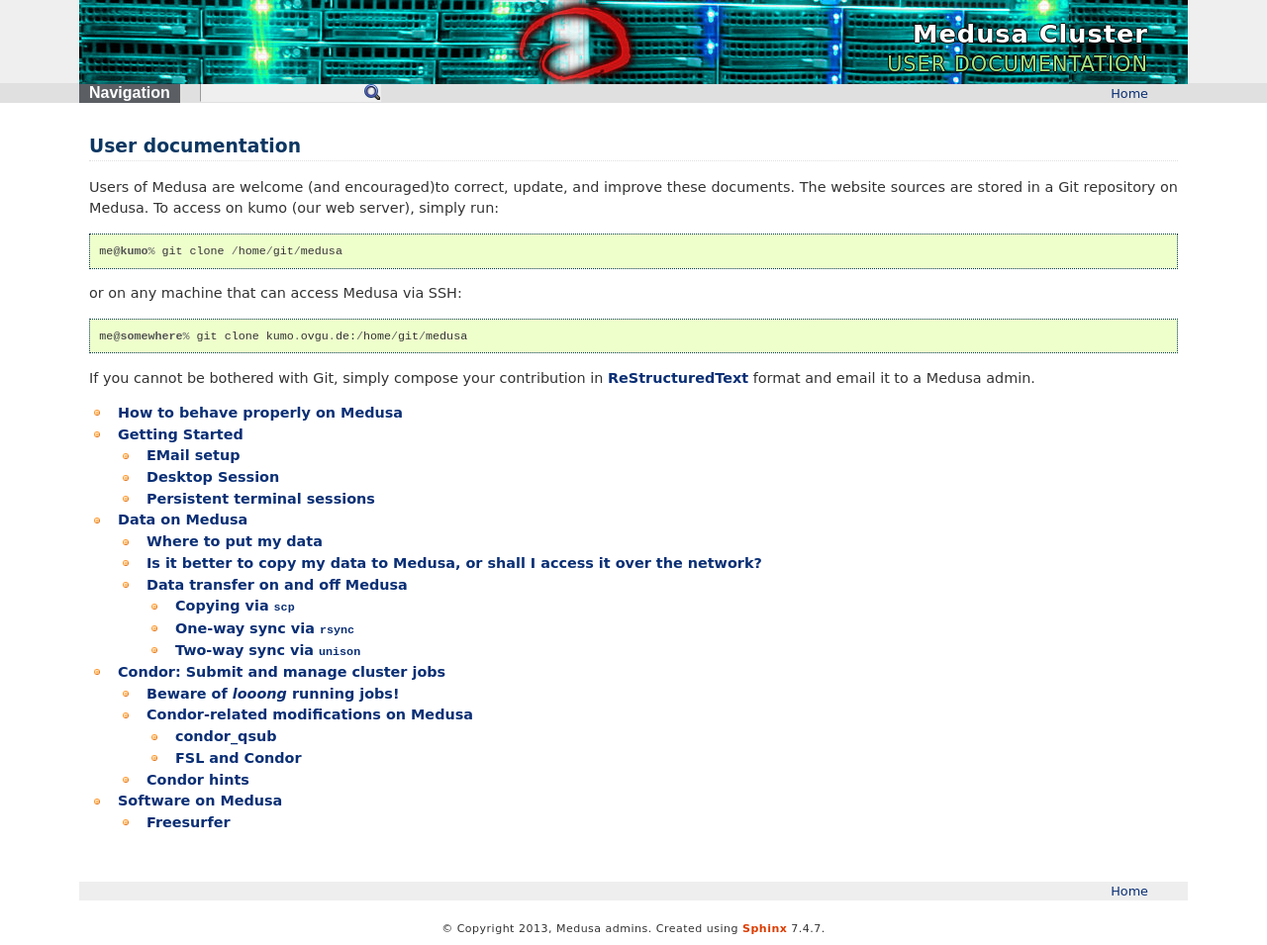
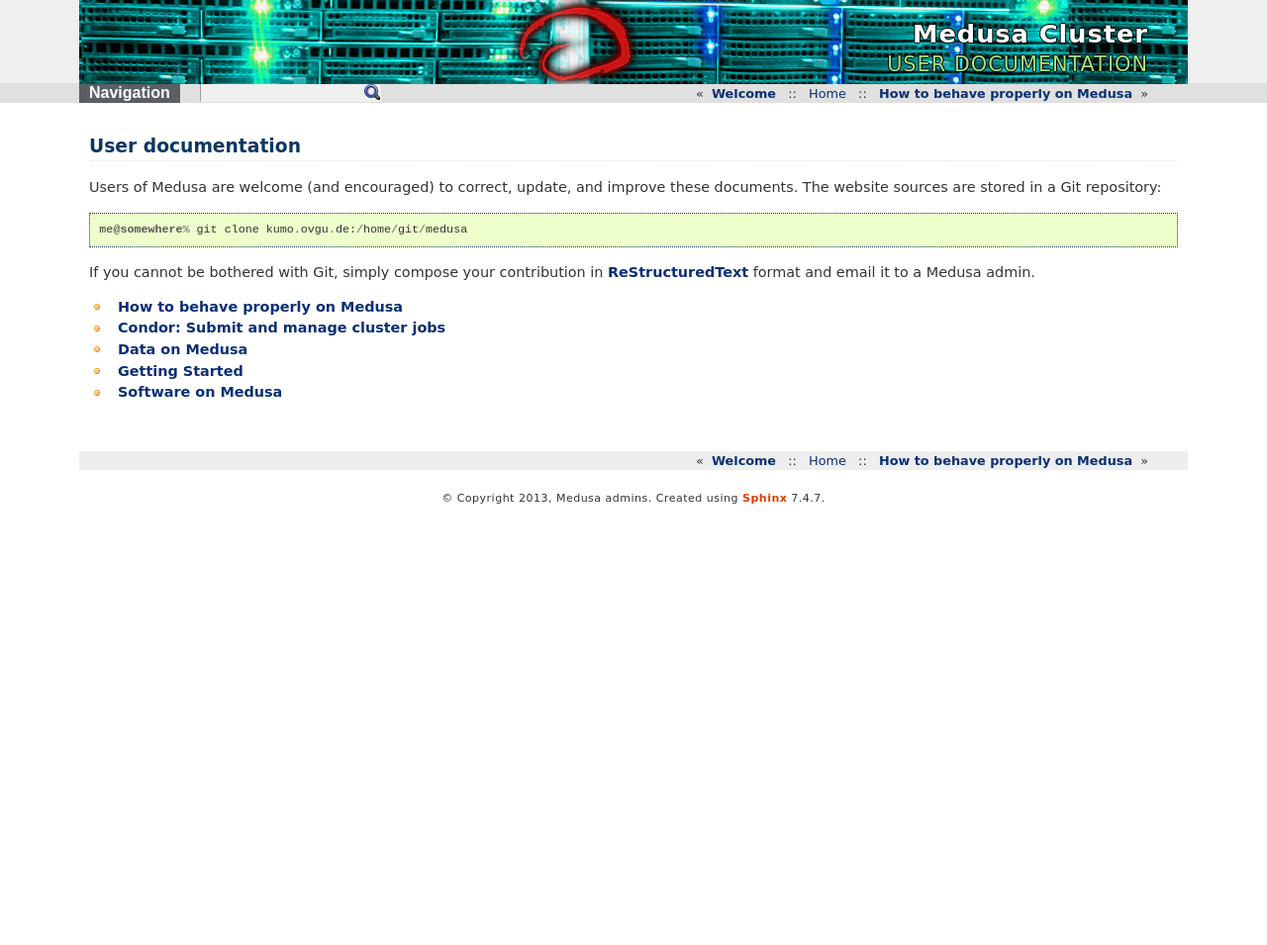
Before and after one commit to psychoinformatics-de/ipsy-docs, a Sphinx documentation site: the page built from source/userdoc/index.rst, in a window 1280 px wide. Shown: the whole page at 99% size. Built offline with Sphinx 7.4.7, drawn with Linux system fonts in a browser that asks for light colours; formulas are drawn with MathJax 3; after the commit the page ends 900 px from its top, so only the background shows below that.

Commit message:
Add toctree directives on all index files. Unify both sphinx projects into one. Having them split was unnecesary and /really/ confused sphinx when it came to toctree calculation. Remove some latent translating options from Makefile

```diff
--- a/source/conf.py
+++ b/source/conf.py
@@ -61,7 +61,7 @@ release = '0.0.1'
 
 # List of patterns, relative to source directory, that match files and
 # directories to ignore when looking for source files.
-exclude_patterns = ['internal']
+#exclude_patterns = ['internal']
 
 # The reST default role (used for this markup: `text`) to use for all documents.
 #default_role = None
--- a/source/internal/conf.py
+++ /dev/null
@@ -1 +0,0 @@
-../conf.py
--- a/source/userdoc/index.rst
+++ b/source/userdoc/index.rst
@@ -7,13 +7,8 @@
 User documentation
 ******************
 
-Users of Medusa are welcome (and encouraged)to correct, update, and improve
-these documents. The website sources are stored in a Git repository on
-Medusa. To access on kumo (our web server), simply run::
-
-  me@kumo% git clone /home/git/medusa
-
-or on any machine that can access Medusa via SSH::
+Users of Medusa are welcome (and encouraged) to correct, update, and improve
+these documents. The website sources are stored in a Git repository::
 
   me@somewhere% git clone kumo.ovgu.de:/home/git/medusa
 
@@ -24,9 +19,7 @@ ReStructuredText_ format and email it to a Medusa admin.
 
 
 .. toctree::
+   :maxdepth: 1
+   :glob:
 
-   codeofconduct
-   gettingstarted
-   data
-   condor
-   software
+   *
```
Also changed, not shown: source/index.rst (+4 -5 lines), source/internal/data_center/index.rst (+9 -4 lines), source/internal/index.rst (+9 -8 lines), 3 other files.
